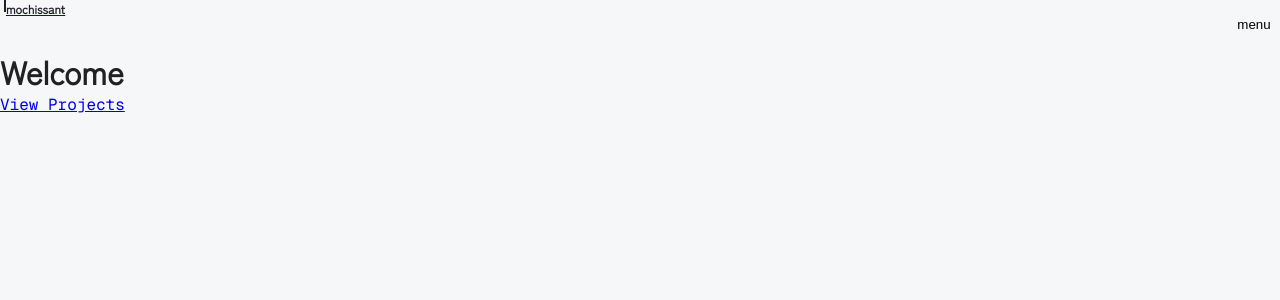
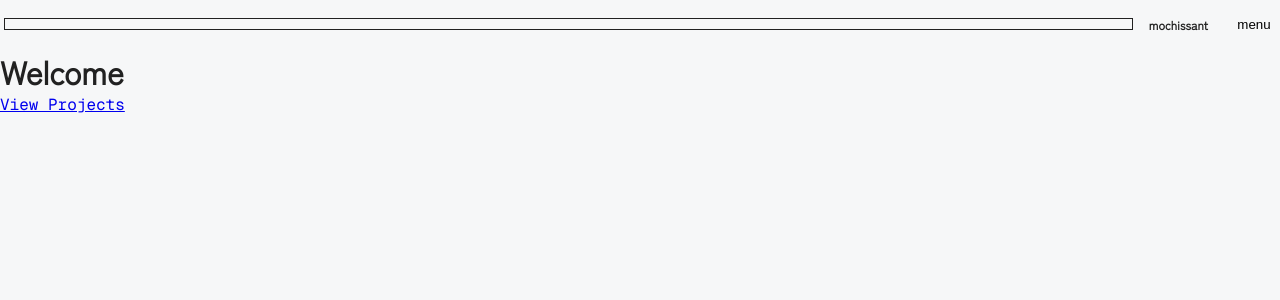
Before and after one commit to mochissant/portfolio-site, a Next.js app: page / in a window 1280 px wide. Shown: the top 300 px of the page. Built offline with nearby package versions, Linux system fonts and the light colour scheme.

Commit message:
User checkpoint: Refactor menu modal to full-screen modal and update related UI components.

```diff
--- a/app/components/Header.tsx
+++ b/app/components/Header.tsx
@@ -23,7 +23,7 @@ export default function Header() {
 
   return (
     <header>
-        <Link href="/">
+        <Link href="/" className="moveHeader header-h1">
           <div className="moveHeader">
             <motion.div
               className="header-box"
--- a/app/globals.css
+++ b/app/globals.css
@@ -80,17 +80,21 @@ header {
   flex-direction: row;
   justify-content: space-between;
   padding: 0 var(--padding-sm);
+  gap: var(--padding-xl);
 }
 
 .moveHeader{
   display: flex;
   flex-direction: row;
+  align-items: center;
   width: 100%;
   flex-grow: 1;
+  gap: var(--margin-md);
 }
 
 .header-h1 {
   font-size: var(--fontsize-sm);
+  text-decoration: none !important;
 }
 
 .header-box {
```
